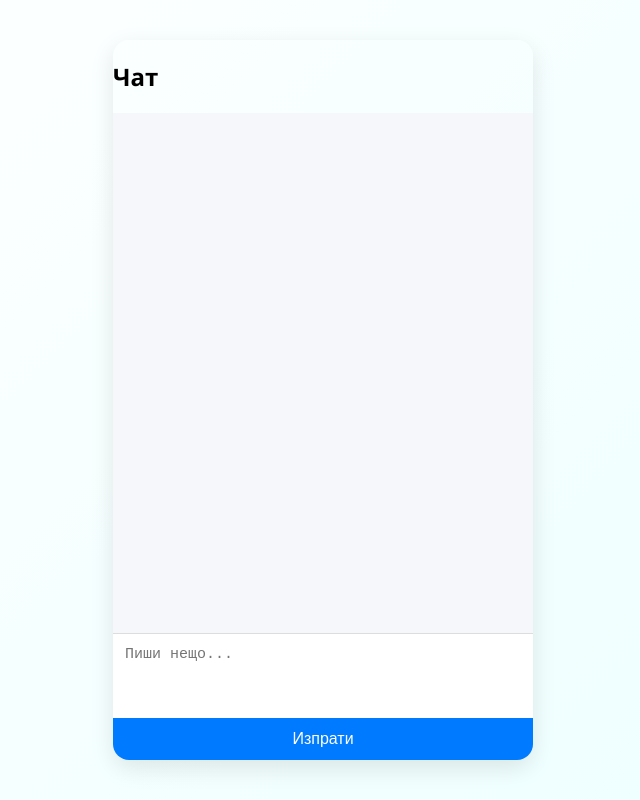
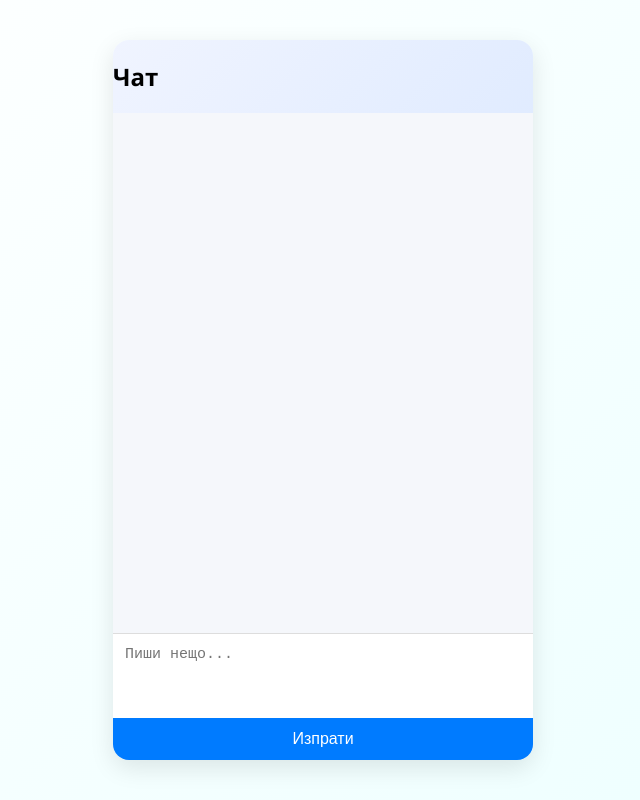
Before and after one commit to vasko5500/ai-chat-demo, a website: page index.html in a window 1280 px wide. Shown: the whole page, without its empty margins (317-957 px from the left). Drawn offline with Linux system fonts and the light colour scheme.

Commit message:
Restore and update chat application styles
Restored and updated CSS styles for the chat application, including background gradients and button styles.

```diff
--- a/style.css
+++ b/style.css
@@ -22,8 +22,8 @@ body {
 .chat-container {
   width: 420px;
   max-width: 90%;
-  background: #ecffff
-  background: linear-gradient(135deg, #f0f4ff, #cce0ff);
+background: #f0f4ff;    /* много светло синьо */
+background: linear-gradient(135deg, #f0f4ff, #cce0ff); /* градиент */
   border-radius: 16px;
   box-shadow: 0 8px 25px rgba(0, 0, 0, 0.1);
   display: flex;
```
